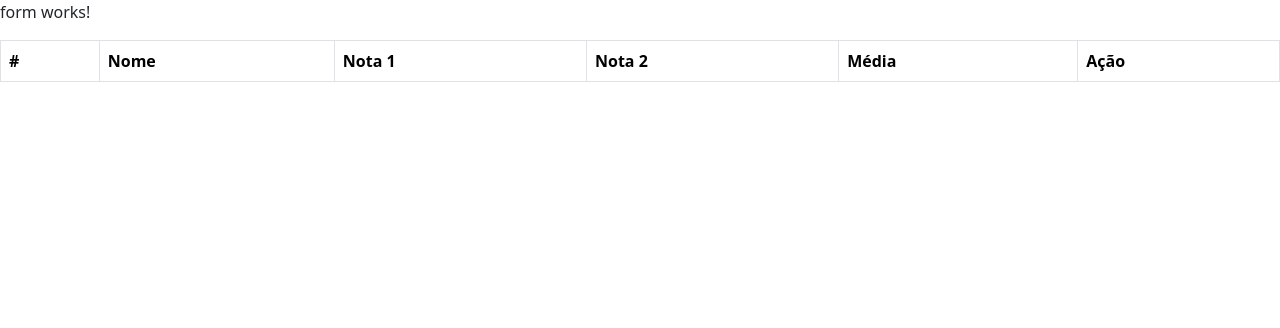
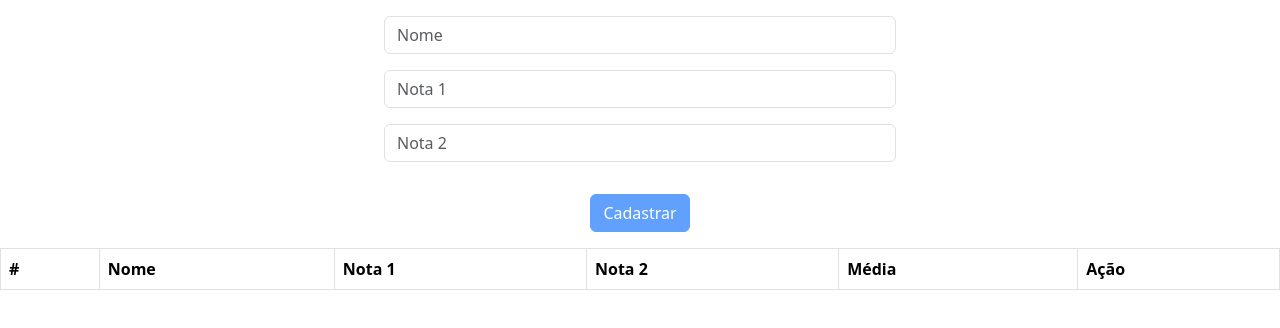
Before and after one commit to TheAndrew1/Projeto-final-angular, an Angular app: page / in a window 1280 px wide. Shown: the top 328 px of the page. Built offline with nearby package versions, Linux system fonts and the light colour scheme.

Commit message:
estrutura do formulario feita

```diff
--- a/src/app/aluno/form/form.component.css
+++ b/src/app/aluno/form/form.component.css
@@ -0,0 +1,12 @@
+form{
+    margin: auto 30%;
+    text-align: center;
+}
+
+input{
+    margin: 2vh auto;
+}
+
+input[type="button"]{
+    margin: 2vh 2vw;
+}
--- a/src/app/aluno/form/form.component.html
+++ b/src/app/aluno/form/form.component.html
@@ -1 +1,12 @@
-<p>form works!</p>
+<form [formGroup]="formulario">
+    <input type="text" class="form-control" placeholder="Nome" formControlName="nome">
+    <input type="number" class="form-control" placeholder="Nota 1" formControlName="nota1">
+    <input type="number" class="form-control" placeholder="Nota 2" formControlName="nota2">
+
+    @if(botaoCadastrar){
+        <input type="button" class="btn btn-primary" value="Cadastrar" [disabled]="formulario.invalid">
+    } @else{
+        <input type="button" class="btn btn-primary" value="Alterar" [disabled]="formulario.invalid">
+        <input type="button" class="btn btn-primary" value="Excluir">
+    }
+</form>
--- a/src/app/aluno/form/form.component.ts
+++ b/src/app/aluno/form/form.component.ts
@@ -1,12 +1,19 @@
 import { Component } from '@angular/core';
+import { FormControl, FormGroup, ReactiveFormsModule, Validators } from '@angular/forms';
 
 @Component({
   selector: 'app-form',
   standalone: true,
-  imports: [],
+  imports: [ReactiveFormsModule],
   templateUrl: './form.component.html',
   styleUrl: './form.component.css'
 })
 export class FormComponent {
+  formulario = new FormGroup({
+    nome: new FormControl("", [Validators.required, Validators.minLength(3)]),
+    nota1: new FormControl(null, [Validators.required, Validators.min(0), Validators.max(10)]),
+    nota2: new FormControl(null, [Validators.required, Validators.min(0), Validators.max(10)])
+  });
 
+  botaoCadastrar:boolean = true;
 }
```
